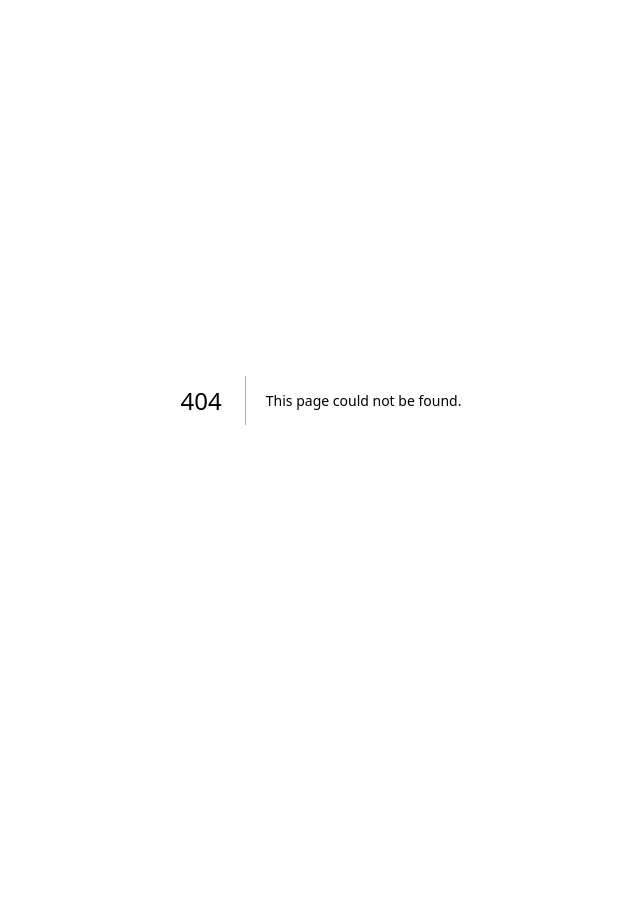
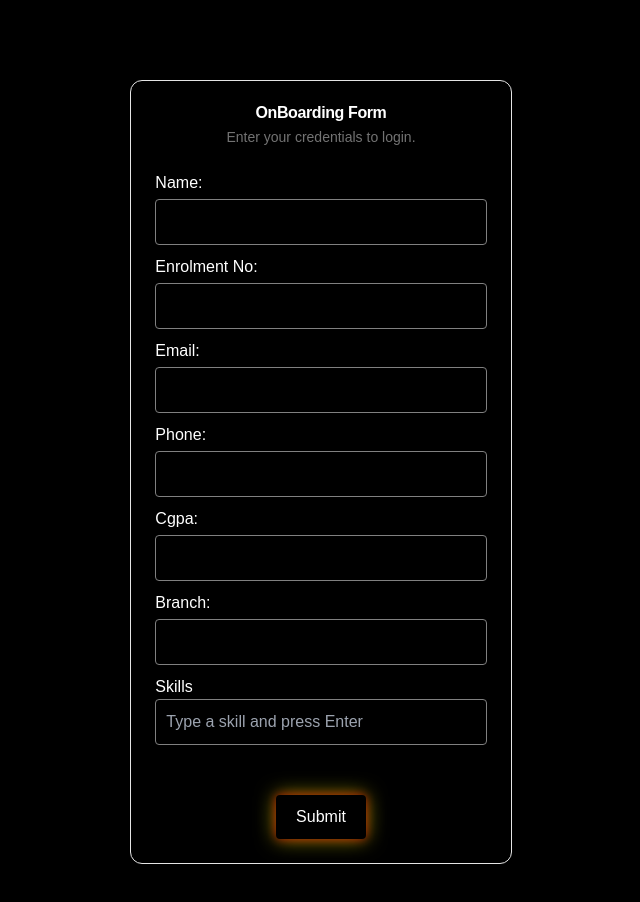
Before and after one commit to csi-innowave/JobPortal, a Next.js app: page /onBoardingForm in a window 1280 px wide. Before the commit this address had no page. Shown: the top 902 px of the page, without its empty margins (319-959 px from the left). Before the commit the page ends 800 px from the top, so only its background shows below. Built offline with nearby package versions, Linux system fonts and the light colour scheme.

Commit message:
made the entire onBoarding UI except, resume
made the entire onBoarding UI except, resume -> On It

```diff
--- /dev/null
+++ b/app/onBoardingForm/page.tsx
@@ -0,0 +1,107 @@
+'use client'
+
+import React, { useState } from 'react';
+import { Button } from "@/components/ui/button";
+import { Input } from "@/components/ui/input";
+import { Label } from "@/components/ui/label";
+import { Tabs, TabsContent, TabsList, TabsTrigger } from "@/components/ui/tabs";
+import { Card, CardContent, CardDescription, CardFooter, CardHeader, CardTitle } from "@/components/ui/card";
+import { Alert, AlertDescription } from "@/components/ui/alert";
+import Skills from './Skills';
+
+function OnBoardingForm() {
+    const [formData, setFormData] = useState({
+        name: '',
+        enrolmentNo: '',
+        email: '',
+        phone: '',
+        cgpa: '',
+        branch: ''
+    });
+
+    const [skills, setSkills] = useState<string[]>([]); // State to store skills
+
+    // Handle changes for each input
+    const handleChange = (e) => {
+        setFormData({
+            ...formData,
+            [e.target.name]: e.target.value,
+        });
+    };
+
+    // Handle skills change
+    const handleSkillsChange = (newSkills: string[]) => {
+        setSkills(newSkills);
+    };
+
+    // Handle form submission
+    const handleSubmit = (e) => {
+        e.preventDefault();
+        console.log("Form Data Submitted: ", { ...formData, skills });
+        // Here you can make API calls or further process the data
+    };
+
+    return (
+        <div className='bg-black flex flex-col justify-center items-center min-h-screen p-20'>
+            <div>
+                <Card className='bg-black text-white'>
+                    <CardHeader className='text-center'>
+                        <CardTitle>OnBoarding Form</CardTitle>
+                        <CardDescription>Enter your credentials to login.</CardDescription>
+                    </CardHeader>
+                    <CardContent className="space-y-2">
+                        <form onSubmit={handleSubmit}>
+                            {/* Form Fields */}
+                            {['name', 'enrolmentNo', 'email', 'phone', 'cgpa', 'branch'].map((field) => (
+                                <div className="space-y-1" key={field}>
+                                    <label htmlFor={field}>{field.charAt(0).toUpperCase() + field.slice(1).replace(/No/, ' No') + ':'}</label>
+                                    <input
+                                        type={field === 'email' ? 'email' : field === 'cgpa' ? 'number' : 'text'}
+                                        id={field}
+                                        name={field}
+                                        value={formData[field]}
+                                        onChange={handleChange}
+                                        required
+                                        style={{
+                                            backgroundColor: 'black',
+                                            color: 'white',
+                                            border: '1px solid grey',
+                                            padding: '10px',
+                                            borderRadius: '4px',
+                                            width: '100%',
+                                            marginBottom: '10px'
+                                        }}
+                                    />
+                                </div>
+                            ))}
+                            <Skills onSkillsChange={handleSkillsChange} /> {/* Skills Component */}
+
+                            <div className='w-full flex justify-center pt-10'>
+                                <button
+                                    type="submit"
+                                    style={{
+                                        padding: '10px 20px',
+                                        backgroundColor: 'black',
+                                        color: 'white',
+                                        border: 'none',
+                                        borderRadius: '4px',
+                                        position: 'relative',
+                                        overflow: 'hidden',
+                                        boxShadow: '0 0 10px rgba(255, 0, 0, 0.6), 0 0 20px rgba(255, 255, 0, 0.6)', // gradient shadow
+                                        transition: 'transform 0.2s ease',
+                                    }}
+                                    onMouseEnter={(e) => e.currentTarget.style.transform = 'scale(1.05)'}
+                                    onMouseLeave={(e) => e.currentTarget.style.transform = 'scale(1)'}
+                                    >
+                                    Submit
+                                </button>
+                            </div>
+                        </form>
+                    </CardContent>
+                </Card>
+            </div>
+        </div>
+    );
+}
+
+export default OnBoardingForm;
--- /dev/null
+++ b/app/onBoardingForm/skills.tsx
@@ -0,0 +1,77 @@
+// components/Skills.tsx
+
+import { useState } from "react";
+
+interface SkillsProps {
+  onSkillsChange: (skills: string[]) => void; // Prop to receive skills change handler
+}
+
+const Skills: React.FC<SkillsProps> = ({ onSkillsChange }) => {
+  const [skillInput, setSkillInput] = useState<string>(""); // For capturing user input
+  const [skills, setSkills] = useState<string[]>([]); // For storing the list of skills
+
+  // Handle input change
+  const handleInputChange = (e: React.ChangeEvent<HTMLInputElement>) => {
+    setSkillInput(e.target.value);
+  };
+
+  // Add skill on Enter key press
+  const handleKeyDown = (e: React.KeyboardEvent<HTMLInputElement>) => {
+    if (e.key === "Enter" && skillInput.trim() !== "") {
+      e.preventDefault();
+      const newSkills = [...skills, skillInput.trim()];
+      setSkills(newSkills);
+      setSkillInput(""); // Clear input after adding
+      onSkillsChange(newSkills); // Notify parent component about skills change
+    }
+  };
+
+  // Remove skill from the list
+  const removeSkill = (skillToRemove: string) => {
+    const newSkills = skills.filter((skill) => skill !== skillToRemove);
+    setSkills(newSkills);
+    onSkillsChange(newSkills); // Notify parent component about skills change
+  };
+
+  return (
+    <div>
+      <h2>Skills</h2>
+      <input
+        type="text"
+        value={skillInput}
+        onChange={handleInputChange}
+        onKeyDown={handleKeyDown}
+        placeholder="Type a skill and press Enter"
+        style={{ padding: "10px", borderRadius: "4px", border: "1px solid grey", width: "100%", backgroundColor: "black", color: "white" }}
+      />
+      <div style={{ marginTop: "10px", display: "grid", gridTemplateColumns: "repeat(4, 1fr)", gap: "10px" }}>
+        {skills.map((skill) => (
+          <div key={skill} style={{ display: "flex", alignItems: "center" }}>
+            <span style={{
+              backgroundColor: "black",
+              border: "2px solid white",
+              borderRadius: "15px",
+              padding: "8px 12px",
+              display: "flex",
+              alignItems: "center"
+            }}>
+              {skill}
+              <span
+                onClick={() => removeSkill(skill)}
+                style={{
+                  marginLeft: "8px",
+                  cursor: "pointer",
+                  color: "red"
+                }}
+              >
+                &times; {/* Cross mark */}
+              </span>
+            </span>
+          </div>
+        ))}
+      </div>
+    </div>
+  );
+};
+
+export default Skills;
```
